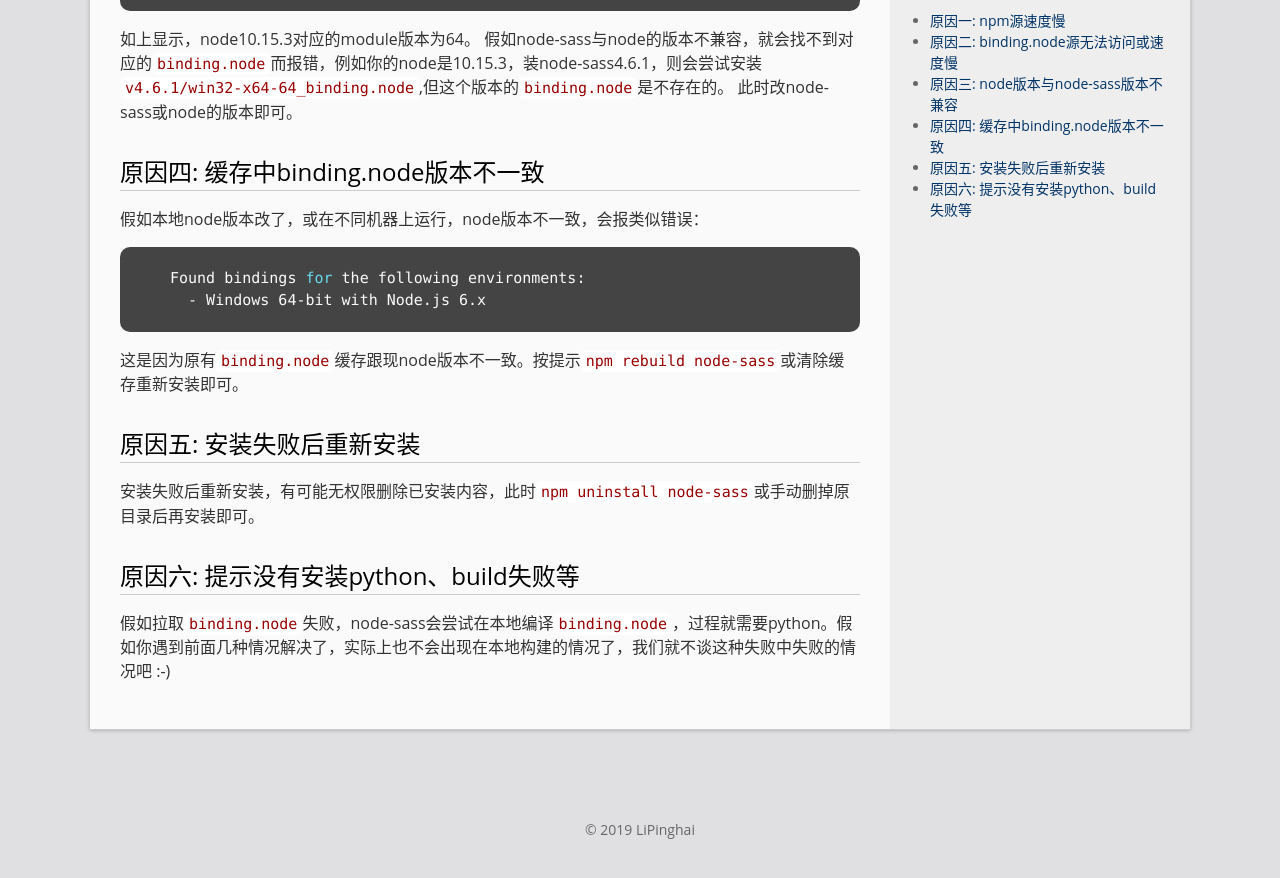
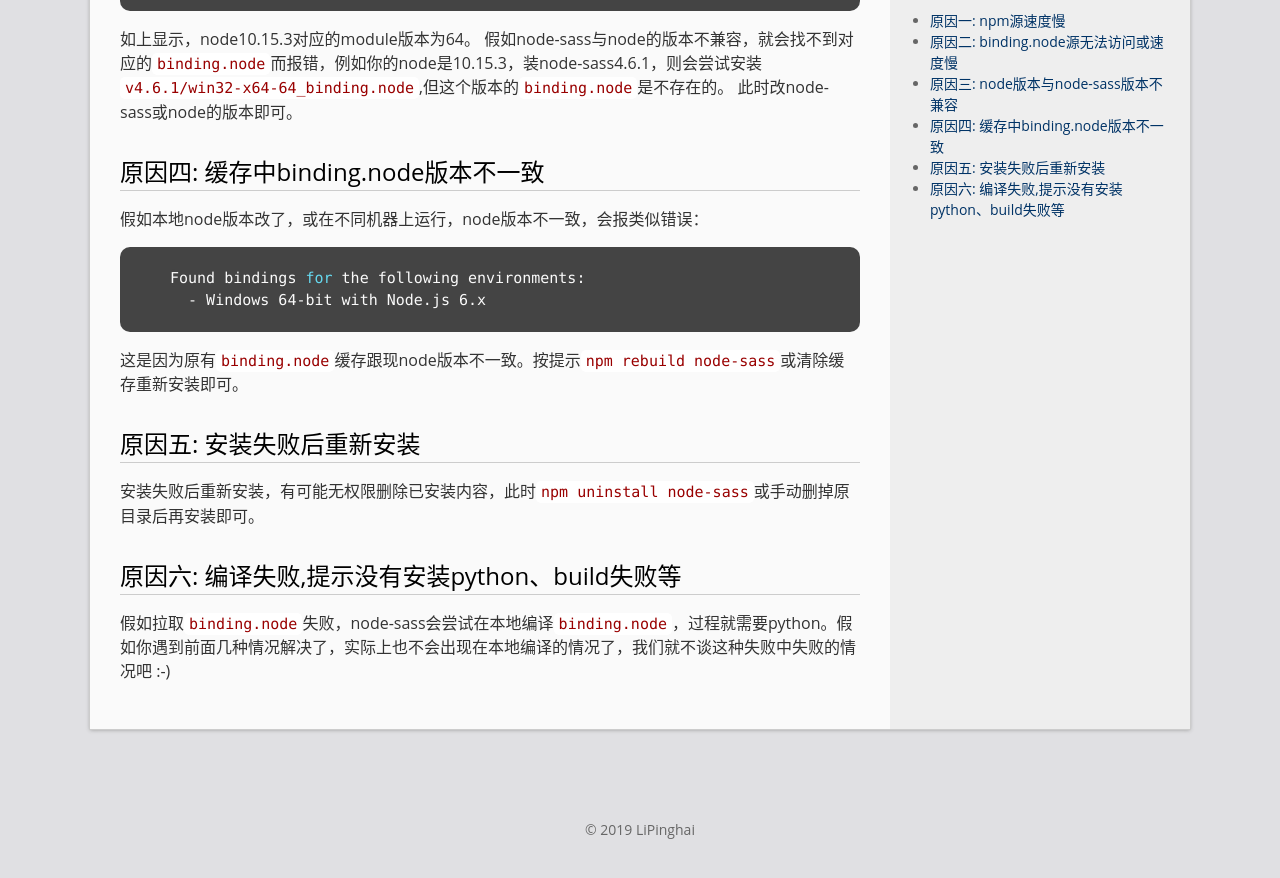
Before and after one commit to LiPinghai/lipinghai.github.io, a Jekyll site: the page built from _posts/original/2019-11-13-why-node-sass-always-fail-to-install.md, in a window 1280 px wide and 900 px high, scrolled down 3263 px. Shown: the top 878 px of the window. Built offline with Jekyll 4.4.1, drawn with Linux system fonts in a browser that asks for light colours.

Commit message:
更新 《为什么node—sass总是安装失败？》

```diff
--- a/_posts/original/2019-11-13-why-node-sass-always-fail-to-install.md
+++ b/_posts/original/2019-11-13-why-node-sass-always-fail-to-install.md
@@ -138,5 +138,5 @@ Found bindings for the following environments:
 ## 原因五: 安装失败后重新安装
 安装失败后重新安装，有可能无权限删除已安装内容，此时`npm uninstall node-sass`或手动删掉原目录后再安装即可。
 
-## 原因六: 提示没有安装python、build失败等
-假如拉取`binding.node`失败，node-sass会尝试在本地编译`binding.node`，过程就需要python。假如你遇到前面几种情况解决了，实际上也不会出现在本地构建的情况了，我们就不谈这种失败中失败的情况吧 :-)
+## 原因六: 编译失败,提示没有安装python、build失败等
+假如拉取`binding.node`失败，node-sass会尝试在本地编译`binding.node`，过程就需要python。假如你遇到前面几种情况解决了，实际上也不会出现在本地编译的情况了，我们就不谈这种失败中失败的情况吧 :-)
```
